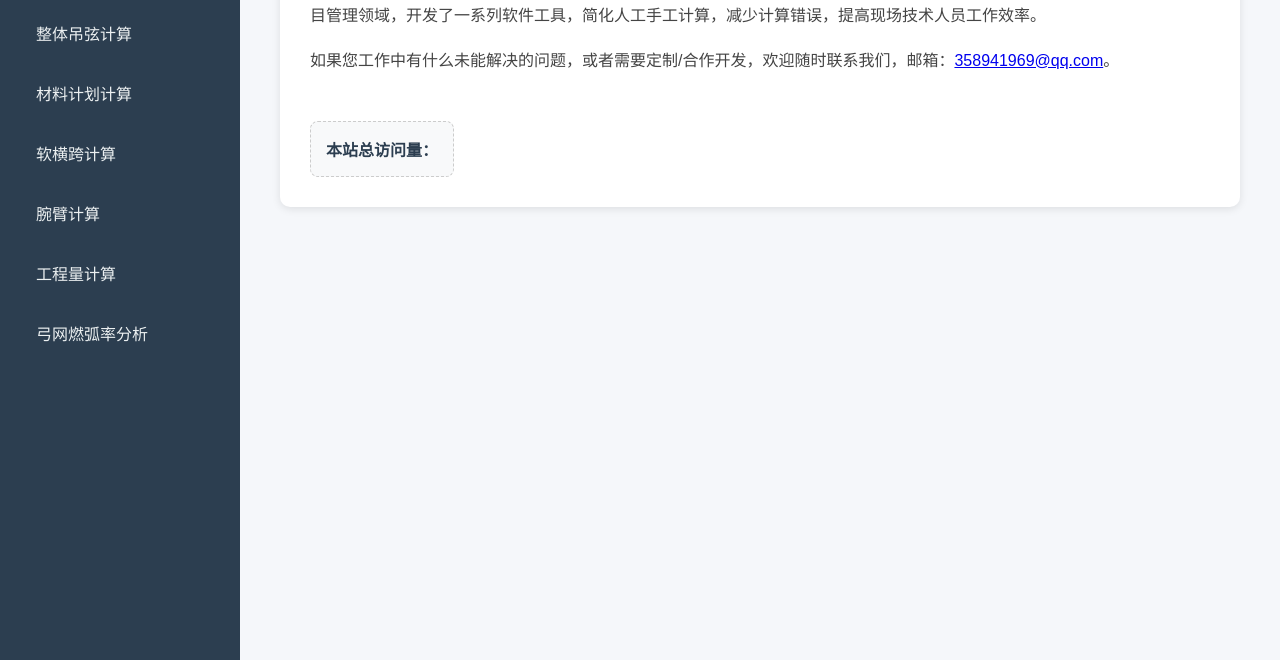
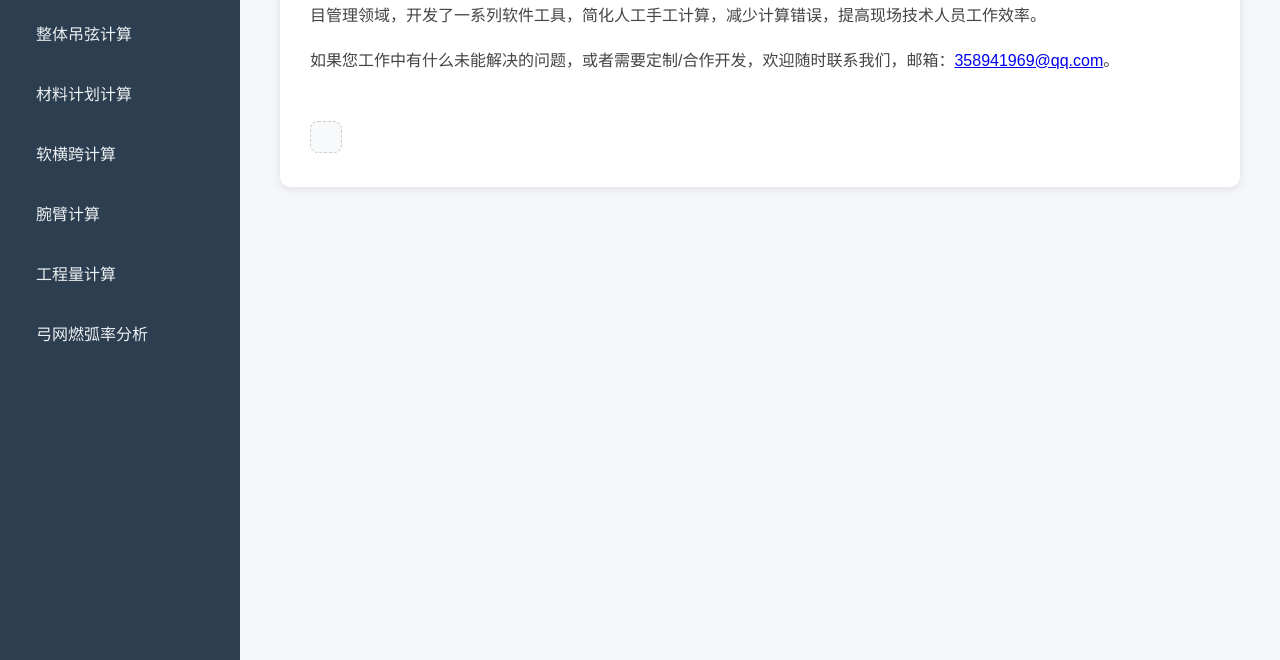
Before and after one commit to changeface/changeface.github.io, a plain HTML site: page index.html in a window 1280 px wide. Shown: the part 140-800 px from the top of the page. Drawn offline with Linux system fonts and the light colour scheme.

Commit message:
Sync on 周一-2026-11 9:43

```diff
--- a/index.html
+++ b/index.html
@@ -231,7 +231,7 @@
 
                 <!-- 这里是新增的访客计数器展示容器 -->
                 <div id="visitor-count" style="margin-top: 30px; padding: 15px; background: #f8f9fa; border-radius: 8px; display: inline-block; border: 1px dashed #ccc;">
-                    <span style="font-weight: bold; color: #2c3e50;">本站总访问量：</span>
+                    <span style="font-weight: bold; color: #2c3e50;"></span>
                     <!-- 数字会由下面的 JS 自动填充到这里 -->
                 </div>
             </div>
```
